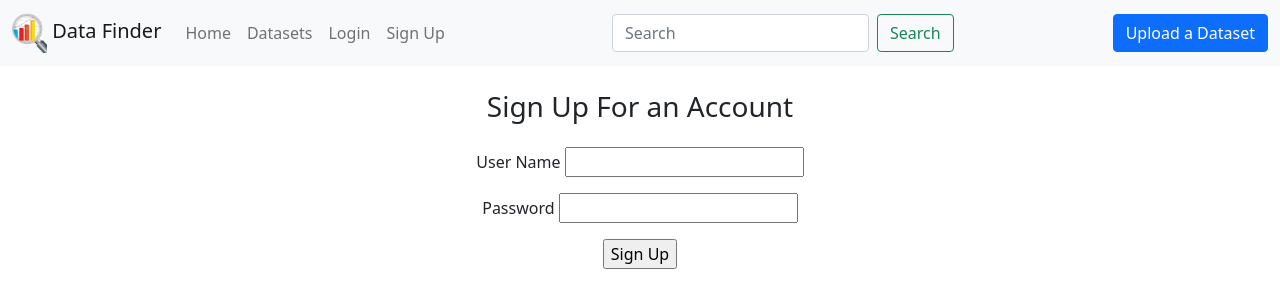
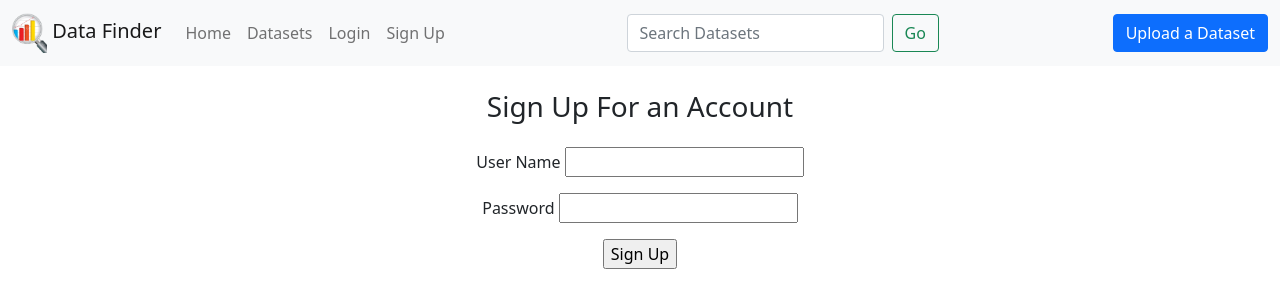
Before and after one commit to maliabarker/data-manager-app, a Flask app: page /signup in a window 1280 px wide. Shown: the top 308 px of the page. Run offline with Flask 2, Linux system fonts and the light colour scheme; some libraries are stand-ins or nearby versions.

Commit message:
added basic simple search

```diff
--- a/app.py
+++ b/app.py
@@ -12,9 +12,22 @@ if __name__ == "__main__":
     app.run(debug=True, port=5002)
 
 # ———MVP———
-# TODO create profiles
-# TODO upload datasets
-# TODO view datasets
-# TODO search for datasets
-# TODO favorite/add datasets to profile
-# TODO curate a custom dataset
+'''
+TODO
+search for datasets
+pagination (search, all datasets, etc)
+create profiles
+- add a favorited list
+— add a downloaded list
+— add an uploaded list
+
+ability to favorite/add datasets to profile
+curate a custom dataset
+'''
+
+'''
+Done:
+
+upload datasets
+view datasets
+'''
--- a/data_app/main/forms.py
+++ b/data_app/main/forms.py
@@ -1,6 +1,6 @@
 
 from tokenize import String
-from flask import Flask
+from flask import Flask, request
 from flask_wtf import FlaskForm
 from wtforms import StringField, DateField, SelectField, SubmitField, SelectMultipleField, MultipleFileField, widgets, FileField
 from flask_wtf.file import FileAllowed
@@ -15,3 +15,13 @@ class DatasetForm(FlaskForm):
     photo = FileField('Dataset Image', validators=[FileAllowed(['png'], 'PNG Image Only!')])
     description = StringField('Description or Notes', validators=[Length(min=3, max=240)])
     submit = SubmitField('Add New Dataset')
+
+class SearchForm(FlaskForm):
+    search_param = StringField('Search Datasets', validators=[DataRequired(), Length(max=80)])
+    submit = SubmitField('Go')
+    def __init__(self, *args, **kwargs):
+        if 'formdata' not in kwargs:
+            kwargs['formdata'] = request.args
+        if 'meta' not in kwargs:
+            kwargs['meta'] = {'csrf': False}
+        super(SearchForm, self).__init__(*args, **kwargs)
--- a/data_app/main/routes.py
+++ b/data_app/main/routes.py
@@ -1,9 +1,9 @@
-from flask import Blueprint, request, render_template, redirect, url_for, flash
+from flask import Blueprint, request, render_template, redirect, url_for, flash, g
 from flask_login import login_required
 from flask_login import current_user
 from datetime import date, datetime
 from data_app.models import User, Dataset
-from data_app.main.forms import DatasetForm
+from data_app.main.forms import DatasetForm, SearchForm
 import os
 
 from werkzeug.utils import secure_filename
@@ -16,14 +16,30 @@ ALLOWED_EXTENSIONS = {'png', 'csv'}
 
 main = Blueprint("main", __name__)
 
+# function to check file extension
+def allowed_file(filename):
+    return '.' in filename and \
+        filename.rsplit('.', 1)[1].lower() in ALLOWED_EXTENSIONS
+
+@main.before_app_request
+def before_request():
+    g.search_form = SearchForm()
+
+
 @main.route('/')
 def homepage():
     return render_template('home.html', user=current_user)
 
-# function to check file extension
-def allowed_file(filename):
-    return '.' in filename and \
-        filename.rsplit('.', 1)[1].lower() in ALLOWED_EXTENSIONS
+
+@main.route('/search', methods=['GET', 'POST'])
+def search():
+    search_form = SearchForm()
+    datasets = Dataset.query
+    datasets = datasets.filter(Dataset.title.like('%' + search_form.search_param.data + '%'))
+    datasets = datasets.order_by(Dataset.title).all()
+    print(datasets)
+    return render_template('search.html', datasets=datasets, search_query=search_form.search_param.data)
+
 
 @main.route('/index_datasets')
 def index_datasets():
--- a/data_app/templates/home.html
+++ b/data_app/templates/home.html
@@ -22,7 +22,7 @@
                 <div class="card-body">
                     <h5 class="card-title">Browse Datasets</h5>
                     <p class="card-text">View all datasets.</p>
-                    <a href="#" class="btn btn-primary">View All Datasets</a>
+                    <a href="/index_datasets" class="btn btn-primary">View All Datasets</a>
                 </div>
             </div>
         </div>
--- a/data_app/templates/partials/navbar.html
+++ b/data_app/templates/partials/navbar.html
@@ -33,10 +33,12 @@
 
             </ul>
 
-            <form class="d-flex me-lg-auto">
-                <input class="form-control me-2" type="search" placeholder="Search" aria-label="Search">
-                <button class="btn btn-outline-success" type="submit">Search</button>
-            </form>
+            {% if g.search_form %}
+                <form class="d-flex me-lg-auto" method="GET" action="{{ url_for('main.search') }}">
+                    {{ g.search_form.search_param(class='form-control me-2', placeholder=g.search_form.search_param.label.text) }}
+                    {{ g.search_form.submit(class='btn btn-outline-success') }}
+                </form>
+            {% endif %}
 
             <a class="btn btn-primary" href="/dataset_new">Upload a Dataset</a>
         </div>
```
Also changed, not shown: data_app/templates/search.html (added, +20 -0 lines).
